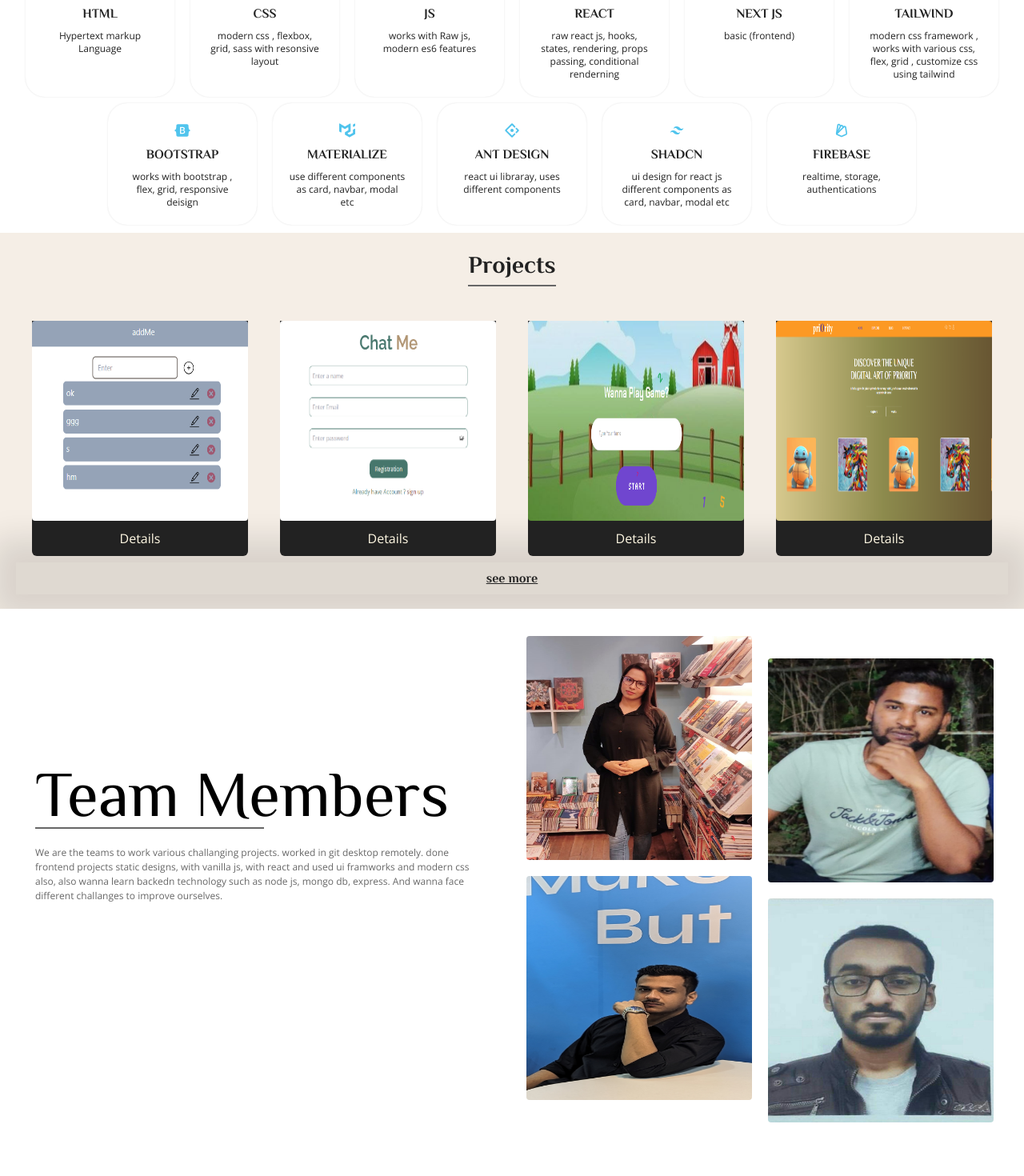
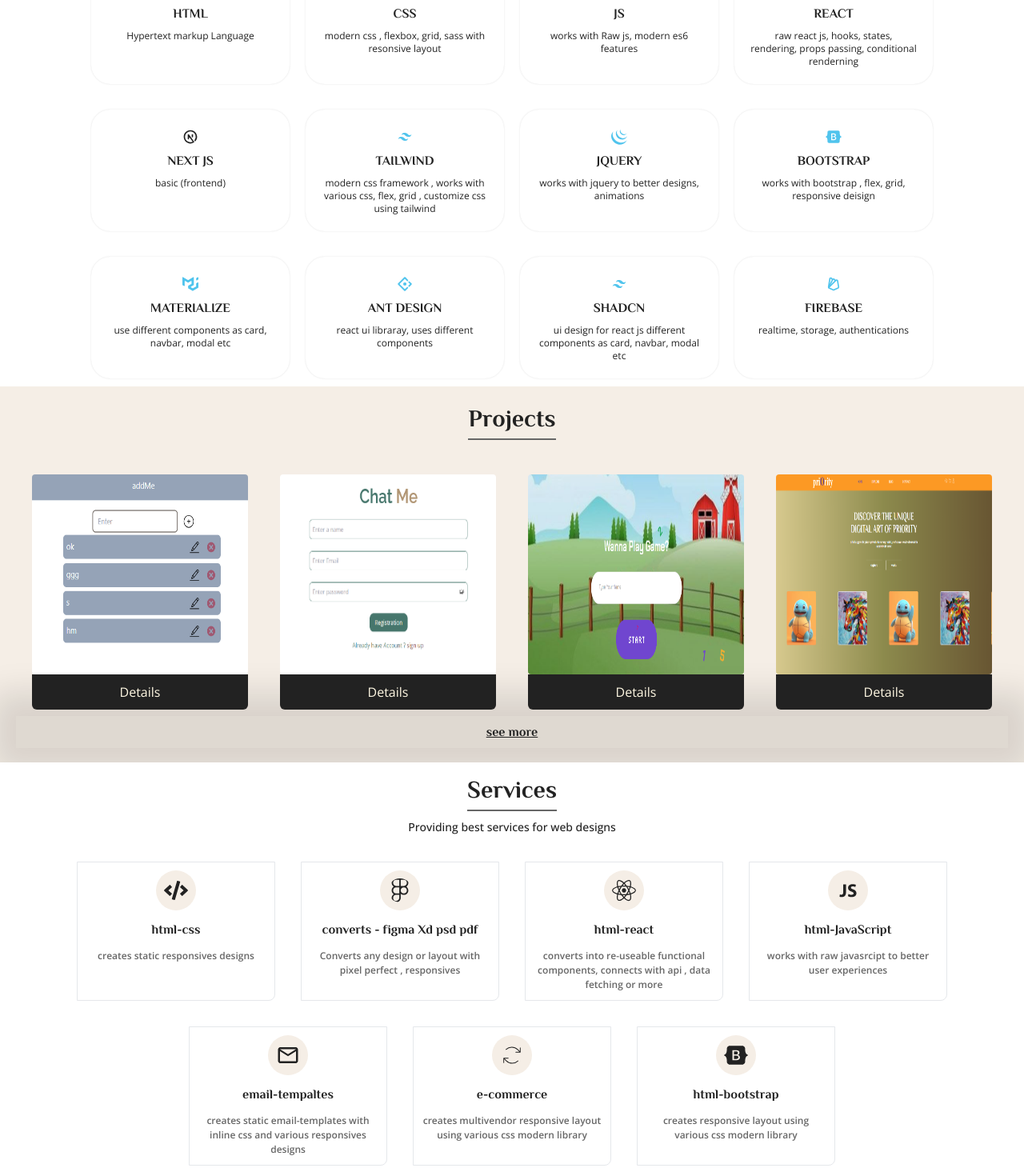
Before and after one commit to ayeshasiddikapopy/portfolio, a React (Vite) app: page / in a window 1280 px wide. Shown: the part 1320-2790 px from the top of the page at 80% size. Built offline with nearby package versions, Linux system fonts and the light colour scheme.

Commit message:
services added

```diff
--- a/src/components/Card.jsx
+++ b/src/components/Card.jsx
@@ -3,7 +3,7 @@
 const Card = ({title, item, children}) => {
   return (
     <>
-     <div className='skills__contents sm:w-[50%] md:w-[15%] w-full text-center p-[20px] rounded-3xl'>
+     <div className='skills__contents sm:w-[50%] md:w-[20%] w-[80%] text-center p-[20px] rounded-3xl'>
         {children}
         <p className='text-base text-black font-philospher font-semibold uppercase py-2'>{title}</p>
         <p className='text-xs text-black font-sans font-normal '>{item}</p>
--- a/src/components/ProjectCard.jsx
+++ b/src/components/ProjectCard.jsx
@@ -31,9 +31,9 @@
 
   return (
     <>
-    <div className="project__items w-[100%] md:w-[25%] sm:w-[50%] p-5 rounded-sm overflow-hidden">
+    <div className="project__items w-[80%] md:w-[25%] sm:w-[50%] p-5 rounded-sm overflow-hidden">
         <div className='project_img relative overflow-hidden'>
-            <Images src={src} className='w-full h-[250px] bg-black rouded-sm'/>
+            <Images src={src} className='w-full h-[250px] rouded-sm'/>
             <div className='project__overlay'>
                 <div className='flex justify-center gap-3 absolute translate-x-[-50%] translate-y-[-50%] top-[50%] left-[50%]'>
                     <button type='button' className='text-black bg-white sm:px-3 sm:py-1 font-sans text-sm font-semibold rounded-md flex items-center gap-1 project_button active' onMouseMove={handlemove} onMouseLeave={handleleave} ref={btnRef} onClick={onclickcode}>code
--- a/src/components/Section/Project.jsx
+++ b/src/components/Section/Project.jsx
@@ -89,7 +89,7 @@
     <div className='p-2.5 overflow-hidden bg-secondary'>
         <Container>
             <SubHeading title='Projects' className='text-center sm:py-3 py-3 '/>
-            <div className={more ? "project__contents sm:flex sm:flex-wrap" : "project__contents sm:flex sm:flex-wrap delay_animi"}>
+            <div className={more ? "project__contents flex flex-wrap justify-center" : "project__contents flex flex-wrap justify-center delay_animi"}>
                 <ProjectCard src = '../src/assets/p1.png' onclickcode={handleprojectOne} onclickView={handleViewOne} onClickDetails={handleDetails}/>
                 <ProjectCard src = '../src/assets/p2.png' onclickcode={handleprojectTwo} onclickView={handleViewtwo} onClickDetails={handleproject2}/>
                 <ProjectCard src = '../src/assets/p3.png' onclickcode={handleprojectThree} onclickView={handleViewthree} onClickDetails={handleproject3}/>
--- /dev/null
+++ b/src/components/Section/Services.jsx
@@ -0,0 +1,50 @@
+import React from 'react'
+import Container from '../Container'
+import SubHeading from '../SubHeading'
+import Flex from '../Flex'
+import ServiceCard from '../ServiceCard'
+import { FaCode } from 'react-icons/fa'
+import { FaFigma } from "react-icons/fa6";
+import { FaReact } from "react-icons/fa6";
+import { DiJavascript1 } from "react-icons/di";
+import { MdOutlineMail } from "react-icons/md";
+import { FaBootstrap } from "react-icons/fa";
+import { PiArrowsClockwiseThin } from "react-icons/pi";
+
+const Services = () => {
+  return (
+    <>
+        <Container>
+           <SubHeading title='services' className='text-center py-4'/>
+           <div className='text-center'>
+               <p className='inline text-black text-sm font-sans font-medium '>Providing best services for web designs</p>
+           </div>
+            <Flex className='flex flex-wrap gap-[2rem] justify-center py-[2rem] '>
+                <ServiceCard title='html-css' description='creates static responsives designs'>
+                    <FaCode className='sm:text-[20px] text-[18px] inline bg-secondary text-black w-[50px] h-[50px] rounded-[50%] p-2.5'/>
+                </ServiceCard>
+                <ServiceCard title='converts - figma Xd  psd pdf ' description='Converts any design or layout with pixel perfect , responsives'>
+                    <FaFigma className='sm:text-[20px] text-[18px] inline bg-secondary text-black w-[50px] h-[50px] rounded-[50%] p-2.5'/>
+                </ServiceCard>
+                <ServiceCard title='html-react' description='converts into re-useable functional components, connects with api , data fetching or more '>
+                    <FaReact className='sm:text-[20px] text-[18px] inline bg-secondary text-black w-[50px] h-[50px] rounded-[50%] p-2.5'/>
+                </ServiceCard>
+                <ServiceCard title='html-JavaScript' description='works with raw javasrcipt to better user experiences'>
+                    <DiJavascript1 className='sm:text-[20px] text-[18px] inline bg-secondary text-black w-[50px] h-[50px] rounded-[50%] p-2.5'/>
+                </ServiceCard>
+                <ServiceCard title='email-tempaltes' description='creates static email-templates with inline css and various responsives designs'>
+                    <MdOutlineMail className='sm:text-[20px] text-[18px] inline bg-secondary text-black w-[50px] h-[50px] rounded-[50%] p-2.5'/>
+                </ServiceCard>
+                <ServiceCard title='e-commerce' description='creates multivendor responsive layout using various css modern library'>
+                    <PiArrowsClockwiseThin className='sm:text-[20px] text-[18px] inline bg-secondary text-black w-[50px] h-[50px] rounded-[50%] p-2.5'/>
+                </ServiceCard>
+                <ServiceCard title='html-bootstrap' description='creates responsive layout using various css modern library'>
+                    <FaBootstrap className='sm:text-[20px] text-[18px] inline bg-secondary text-black w-[50px] h-[50px] rounded-[50%] p-2.5'/>
+                </ServiceCard>
+            </Flex>
+        </Container>
+    </>
+  )
+}
+
+export default Services
--- a/src/components/Section/Skills.jsx
+++ b/src/components/Section/Skills.jsx
@@ -11,6 +11,8 @@
 import { SiMui } from "react-icons/si";
 import { AiOutlineAntDesign } from "react-icons/ai";
 import { TbBrandFirebase } from "react-icons/tb";
+import { SiJquery } from "react-icons/si";
+
 import Card from '../Card';
 
 const Skills = () => {
@@ -19,7 +21,7 @@
     <div className='p-2.5'>
         <Container>
             <SubHeading title='Skills' className='text-center sm:py-12 pb-7 '/>
-            <div className='flex flex-wrap gap-x-5 sm:justify-center gap-y-2'>
+            <div className='flex flex-wrap gap-x-5 justify-center gap-[2rem]'>
                 <Card title= 'html' item='Hypertext markup Language '>
                     <TiHtml5 className='text-[20px] text-[#FC6736] inline-block' />
                 </Card>
@@ -37,6 +39,9 @@
                 </Card>
                 <Card title= 'tailwind' item='modern css framework , works with various css, flex, grid , customize css using tailwind '>
                     <BiLogoTailwindCss className='text-[20px] text-[#50C4ED] inline-block' />
+                </Card>
+                <Card title= 'jquery' item='works with jquery  to better designs, animations'>
+                    <SiJquery className='text-[20px] text-[#50C4ED] inline-block' />
                 </Card>
                 <Card title= 'bootstrap' item='works with bootstrap , flex, grid, responsive deisign'>
                 <FaBootstrap className='text-[20px] text-[#50C4ED] inline-block' />
--- /dev/null
+++ b/src/components/ServiceCard.jsx
@@ -0,0 +1,17 @@
+import React from 'react'
+import { FaCode } from "react-icons/fa";
+
+const ServiceCard = ({description, title, children}) => {
+  return (
+    <>
+        <div className='sm:w-[20%] w-[50%] p-2.5 text-center border rounded-br-lg border-secodary cursor-pointer hover:transition-all service_item'>
+            {children}
+
+            <h2 className='text-black text-base font-philospher font-bold py-3'>{title}</h2>
+            <p className='text-[#676767] text-[12px] font-sans font-semibold '>{description} </p>
+        </div>
+    </>
+  )
+}
+
+export default ServiceCard
--- a/src/components/pages/Home.jsx
+++ b/src/components/pages/Home.jsx
@@ -5,6 +5,7 @@
 import Project from '../Section/Project';
 import Contact from '../Section/Contact';
 import Team from '../Section/Team';
+import Services from '../Section/Services';
 
 
 
@@ -15,6 +16,7 @@
       <About/>
       <Skills/>
       <Project/>
+      <Services/>
       <Team/>
       <Contact/>
     </>
--- a/src/index.css
+++ b/src/index.css
@@ -351,7 +351,18 @@
     animation: project_closeAnim 1s ease forwards;
 }
 /* project see more effect--->> */
-/* project ended */
+/*--------- project ended---------- */
+/* ---------- services started------ */
+.service_item:hover h2, .service_item:hover p{
+    font-weight: bold;
+    transition: .1s;
+}
+.service_item:hover{
+    box-shadow: -1px 3px 10px #00000054;
+    transform: scale(1);
+}
+/* ---------- services ended------ */
+
 .gg{
     border-width: 1px;
     border-bottom: #676767;
```
